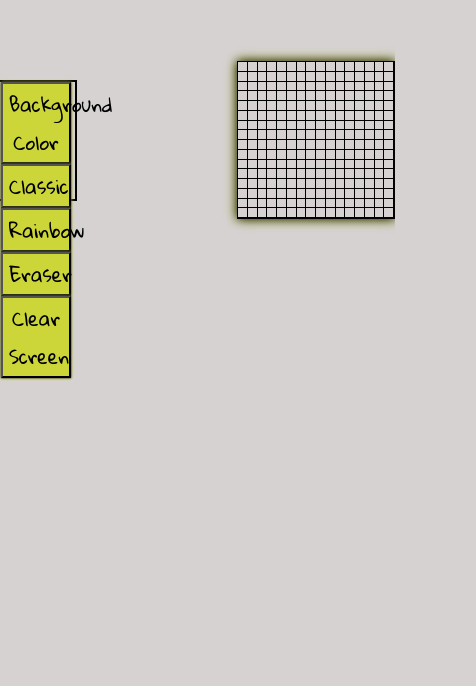
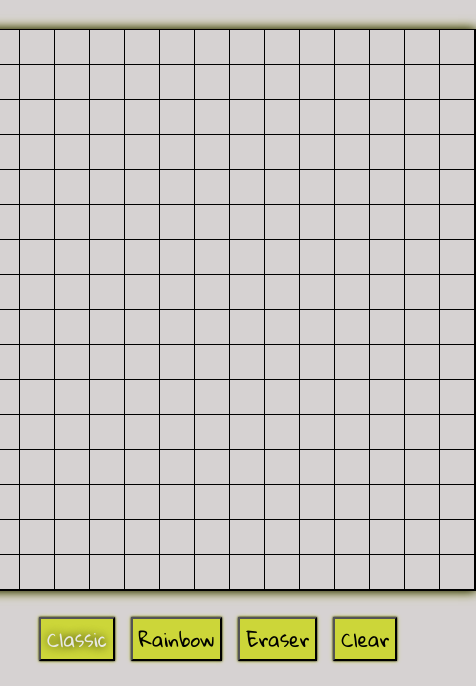
Before and after one commit to jonlam1989/etch-a-sketch, a plain HTML site: page index.html in a window 390 px wide. Shown: the part 257-943 px from the top of the page, 476 px wide, since content can reach past the window. Before the commit the page ends 844 px from the top, so only its background shows below. Drawn offline with Linux system fonts and the light colour scheme.

Commit message:
added web-page responsiveness

```diff
--- a/etch-a-sketch.css
+++ b/etch-a-sketch.css
@@ -25,7 +25,7 @@ body {
 	justify-content: space-evenly;
 	align-items: center;
 	gap: 10em;
-	margin: 4em;
+	margin: 2em 0 1em;
 }
 
 /* ---------------------------------------------------------- */
@@ -55,8 +55,8 @@ body {
 /* ---------------------------------------------------------- */
 
 .s2-grid {
-	width: 40vw;
-	height: 40vw;
+	width: 35em;
+	height: 35em;
 	border: 1px solid black;
 	box-shadow: 0 0 10px black, 0 0 12px rgb(204, 214, 57);
 }
@@ -66,3 +66,29 @@ body {
 	border-right: 1px solid black;
 	border-bottom: 1px solid black;
 }
+
+/* ---------------------------------------------------------- */
+
+.active {
+	color: rgb(232, 233, 227);
+	text-shadow: 0 0 10px black;
+}
+
+/* ---------------------------------------------------------- */
+
+@media (max-width: 925px) {
+	.game-container {
+		flex-direction: column-reverse;
+		gap: 1em;
+	}
+	.s1-controls {
+		display: flex;
+		flex-direction: row;
+		justify-content: space-evenly;
+		gap: 1em;
+		padding: 1em;
+		width: 80vw;
+		height: 8vw;
+		border: none;
+	}
+}
--- a/etch-a-sketch.js
+++ b/etch-a-sketch.js
@@ -1,27 +1,31 @@
 let grid = document.querySelector('.s2-grid')
-let buttons = document.querySelectorAll('button')
+let buttons = document.querySelectorAll('button:not(:last-child)')
+let defaultBtn = document.querySelector('button:first-child')
 
 const gridWidth = grid.clientWidth
-const gridHeight = grid.clientHeight
 
-let row = 16
-let col = 16
-let cellWidth = gridWidth / col
-let cellHeight = gridHeight / row
+let gridSize = 16
+let cellSize = gridWidth / gridSize
 
-for (let i = 0; i < row; i++) {
+//create html-grid
+for (let i = 0; i < gridSize; i++) {
     let gridRow = document.createElement('tr')
-    for (let j = 0; j < col; j++) {
+
+    for (let j = 0; j < gridSize; j++) {
         let gridCell = document.createElement('td')
-        gridCell.style.width = `${cellWidth}px`
-        gridCell.style.height = `${cellHeight}px`
+        gridCell.style.width = `${cellSize}px`
+        gridCell.style.height = `${cellSize}px`
         gridRow.append(gridCell)
     }
+
     grid.append(gridRow)
 }
 
+//shows which button is active
+defaultBtn.classList.add('active')
 for (let btn of buttons) {
-    btn.addEventListener('click', ()=>{
-        console.log('clicked')
+    btn.addEventListener('click', function(){
+        buttons.forEach((b)=>b.classList.remove('active'))
+        btn.classList.add('active')
     })
 }
--- a/index.html
+++ b/index.html
@@ -14,29 +14,26 @@
 
 <body>
     <div class="container">
+
         <div class="header">
             etch-a-sketch
         </div>
 
         <div class="game-container">
             <div class="section1">
-                <div class="s1-container">
-                    <div class="s1-controls">
-                        <button>Background Color</button>
-                        <button>Classic</button>
-                        <button>Rainbow</button>
-                        <button>Eraser</button>
-                        <button>Clear Screen</button>
-                    </div>
+                <div class="s1-controls">
+                    <button>Classic</button>
+                    <button>Rainbow</button>
+                    <button>Eraser</button>
+                    <button>Clear</button>
                 </div>
             </div>
 
             <div class="section2">
-                <div class="s2-container">
-                    <div class="s2-grid"></div>
-                </div>
+                <div class="s2-grid"></div>
             </div>
         </div>
+
     </div>
 
     <script src="etch-a-sketch.js"></script>
```
